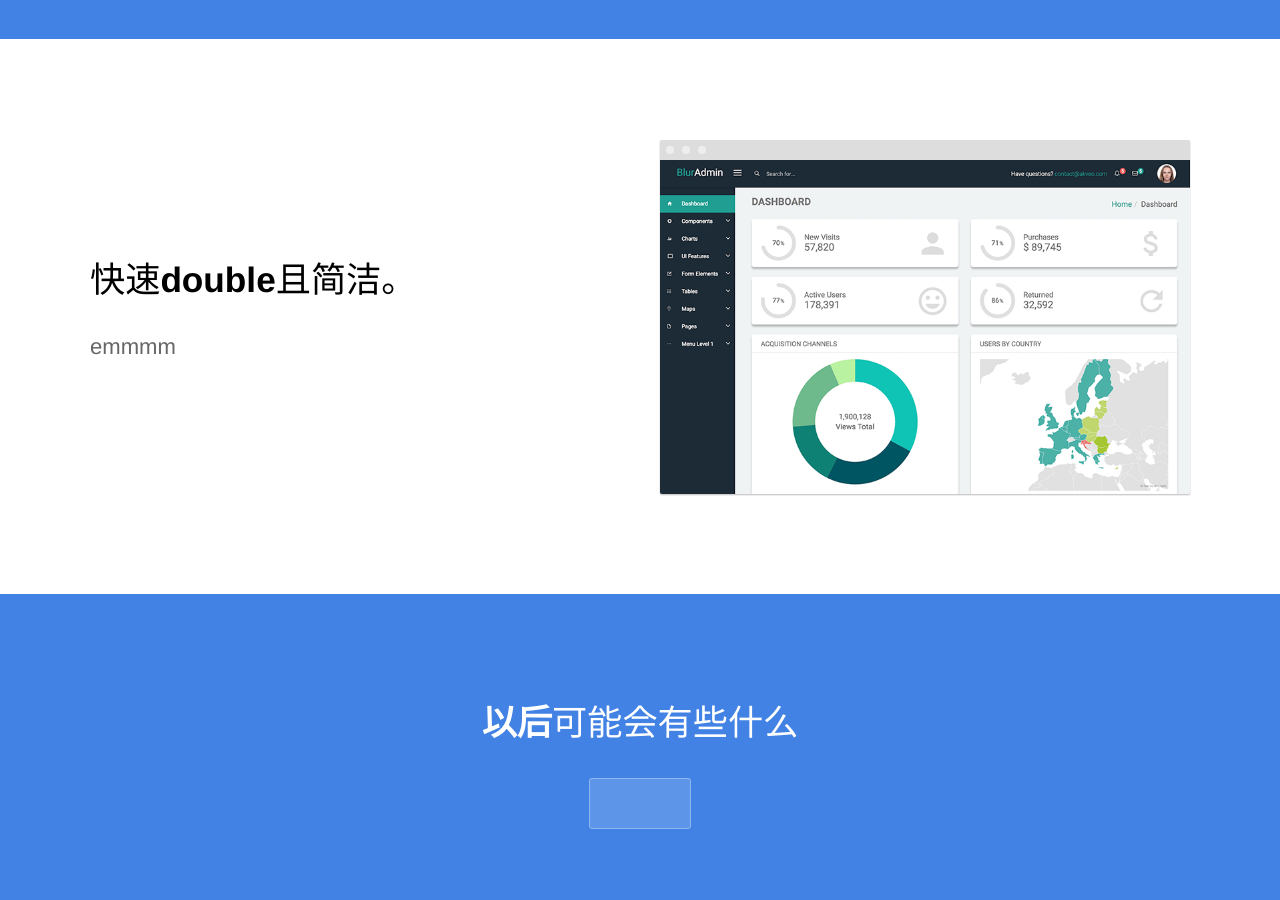
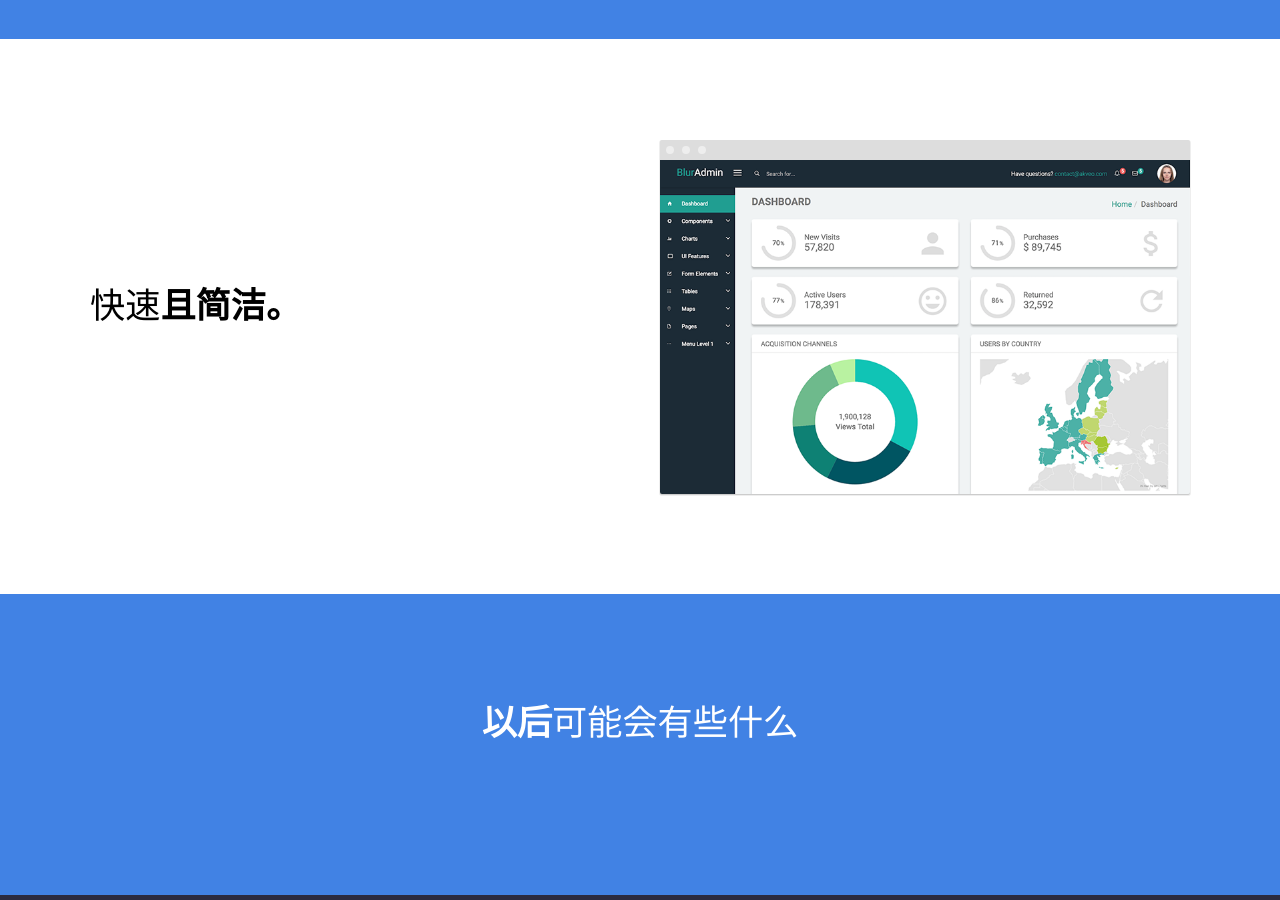
Before and after one commit to trust-web/fastapp, a Jekyll site: the page built from index.html, in a window 1280 px wide and 900 px high, scrolled down 915 px. Built offline with Jekyll 4.4.1, drawn with Linux system fonts in a browser that asks for light colours.

Commit message:
Update index.html

```diff
--- a/index.html
+++ b/index.html
@@ -6,7 +6,7 @@
 	<div class="text-container">
 		<h1 class="editable">快捷栏</strong></h1>
 		<p class="subtext editable">Fast, simple.</p>
-		<div class="cta button alt"><a href="{{ site.baseurl }}/blog/">下载</a></div>
+		<div class="cta button alt"><a href="{{ site.baseurl }}/download/">下载</a></div>
 		<div>
 			<img src="{{ site.baseurl }}/images/dashboard.png" alt="Screenshot" class="screenshot editable" />
 		</div>
@@ -17,8 +17,8 @@
 	<section>
 		<div class="container flex">
 			<div class="text editable">
-				<h2>快速<strong>double</strong>且简洁。</h2>
-				<p>emmmm</p>
+				<h2>快速<strong>且简洁。</strong></h2>
+				<p></p>
 			</div>
 			<div class="image">
 				<img src="{{ site.baseurl }}/images/dashboard.png" alt="Screenshot" class="screenshot editable" />
@@ -29,6 +29,5 @@
 
 	<section class="bottom-cta">
 		<h2 class="editable"><strong>以后</strong>可能会有些什么</h2>
-		<div class="button alt"> <a href="#"></a></div>
 	</section>
 </div>
```
